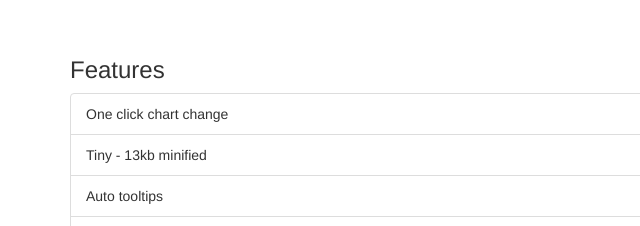
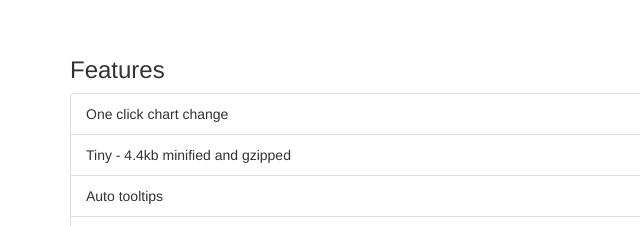
Before and after one commit to chinmaymk/angular-charts, a plain HTML site: page index.html in a window 1280 px wide. Shown: the part 920-1146 px from the top of the page, 0-640 px from the left. Drawn offline with Linux system fonts and the light colour scheme.

Commit message:
Update index.html

```diff
--- a/index.html
+++ b/index.html
@@ -125,7 +125,7 @@
     <h3>Features</h3>
     <ul class='unstyled list-group'>
       <li class='list-group-item'>One click chart change</li>
-      <li class='list-group-item'>Tiny - 13kb minified</li>
+      <li class='list-group-item'>Tiny - 4.4kb minified and gzipped</li>
       <li class='list-group-item'>Auto tooltips</li>
       <li class='list-group-item'>Auto h,w dimensions <strong>updates automatically when resizing</strong></li>
       <li class='list-group-item'>Beautiful animations</li>
```
